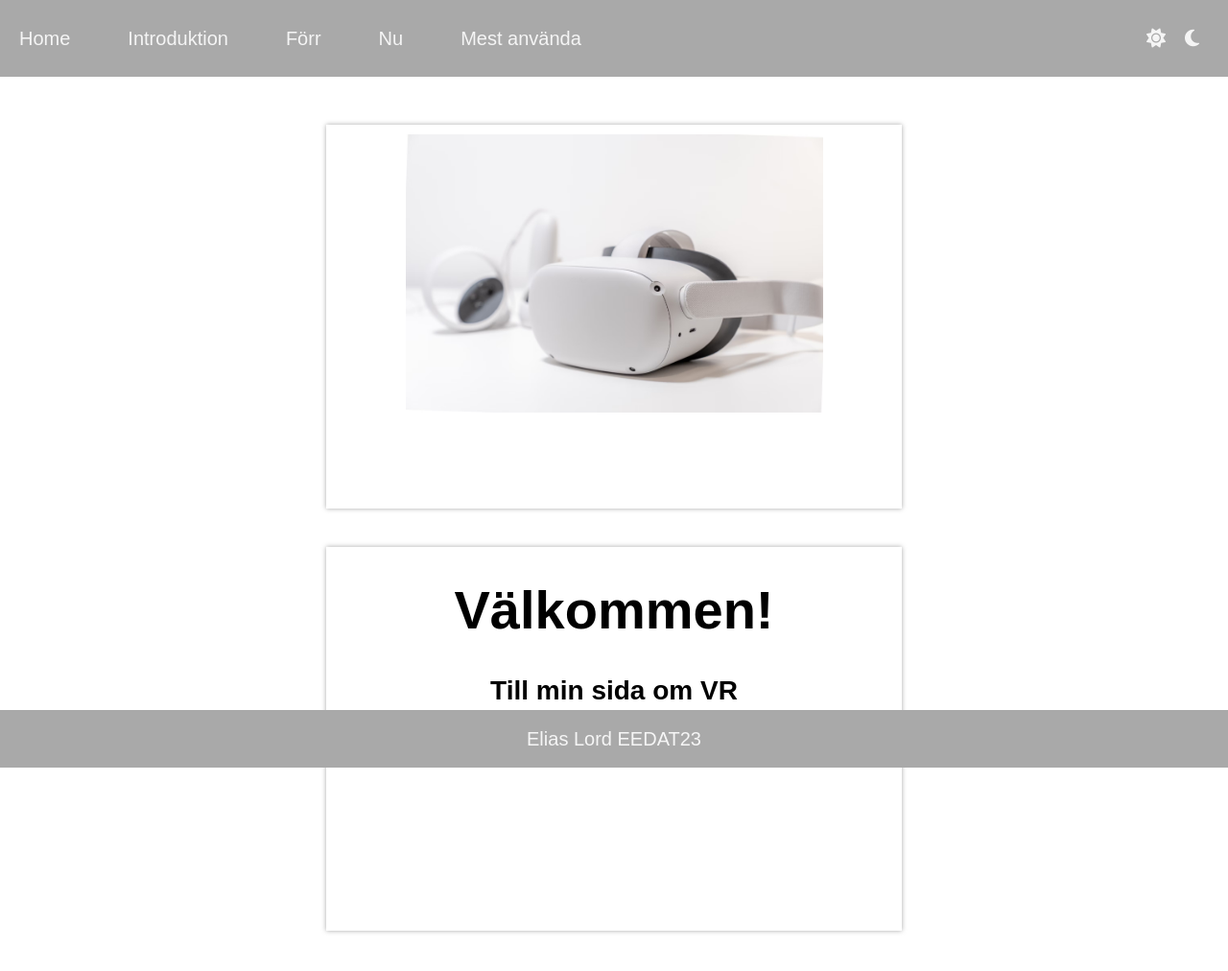
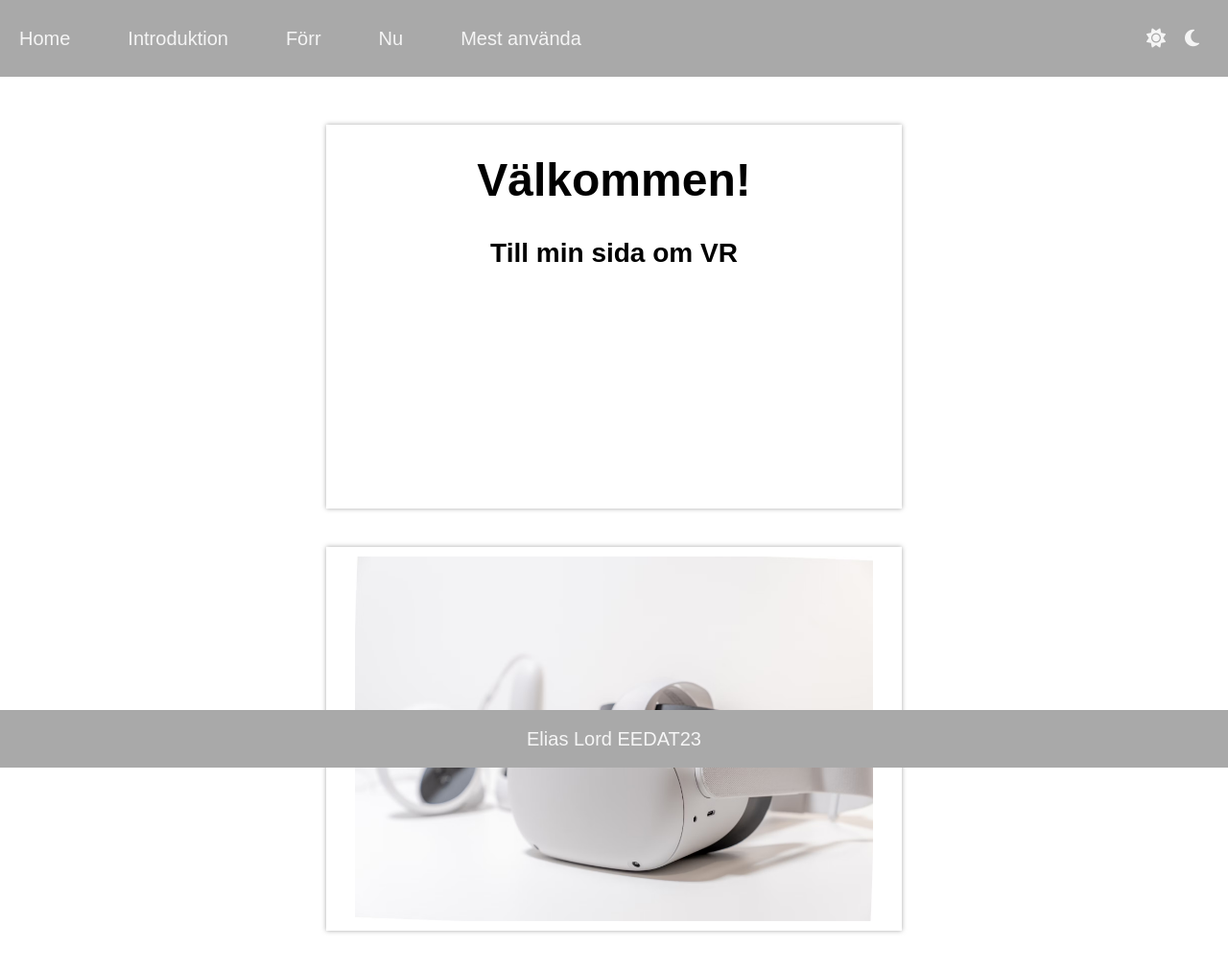
Before and after one commit to Elias-EEDAT23/endassignment, a plain HTML site: page index.html in a window 1280 px wide. Shown: the whole page at 96% size. Drawn offline with Linux system fonts and the light colour scheme.

Commit message:
Add files via upload

```diff
--- a/assets/css/index.css
+++ b/assets/css/index.css
@@ -71,13 +71,15 @@ body{
     margin: 20px;
     text-align: center;
     box-shadow: 0 0 5px darkgray;
-    padding: 10px 30px 100px 30px;
+    padding: 10px 30px 10px 30px;
     line-height: 2;
     font-size: 18px;
+    word-wrap: break-word;
+    overflow: scroll;
 }
 
-.card h1{
-    font-size: 56px;
+.card h2{
+    font-size: 48px;
     font-weight: 900;
 }
 
@@ -86,10 +88,23 @@ body{
     font-weight: 700;
 }
 
-.card img{
+.cardimg{
+    width: 600px;
+    height: 400px;
+    margin: 20px;
+    text-align: center;
+    box-shadow: 0 0 5px darkgray;
+    padding: 10px 30px 10px 30px;
+    line-height: 2;
+    font-size: 18px;
+}
+
+.cardimg img{
     width: 100%;
     height: 100%;
-    object-fit: contain;
+    object-fit: fill;
+    max-width: 600px;
+    max-height: 400px;
 }
 
 
@@ -148,7 +163,7 @@ body{
 .carousel-container {
     position: relative;
     width: 100%;
-    max-width: 800px; /* Begränsa den maximala bredden för containern */
+    max-width: 600px; /* Begränsa den maximala bredden för containern */
     margin: 0 auto; /* Centrera containern horisontellt */
 }
 
--- a/index.html
+++ b/index.html
@@ -27,17 +27,16 @@
         </div>
     </nav>
 
-    <div class="content"> <!--Kortet till bilden-->
-        <div class="card">
+    <div class="content">
+        <div class="card"> <!--Kortet till texten-->
+            <h2>Välkommen!</h2>
+            <h3>Till min sida om VR</h3>
+        </div>
+
+        <div class="cardimg"> <!--Kortet till bilden-->
             <h3> </h3>
             <img src="assets/img/quest2 för intro.avif" alt="Ett Vr headset">
         </div>
-
-        <div class="card"> <!--Kortet till texten-->
-            <h1>Välkommen!</h1>
-            <h3>Till min sida om VR</h3>
-        </div>
-
 
     </div>
 
```
Also changed, not shown: Current.html (+1 -1 lines), Old.html (+1 -1 lines), Popular.html (+1 -1 lines), intro.html (+1 -1 lines).
